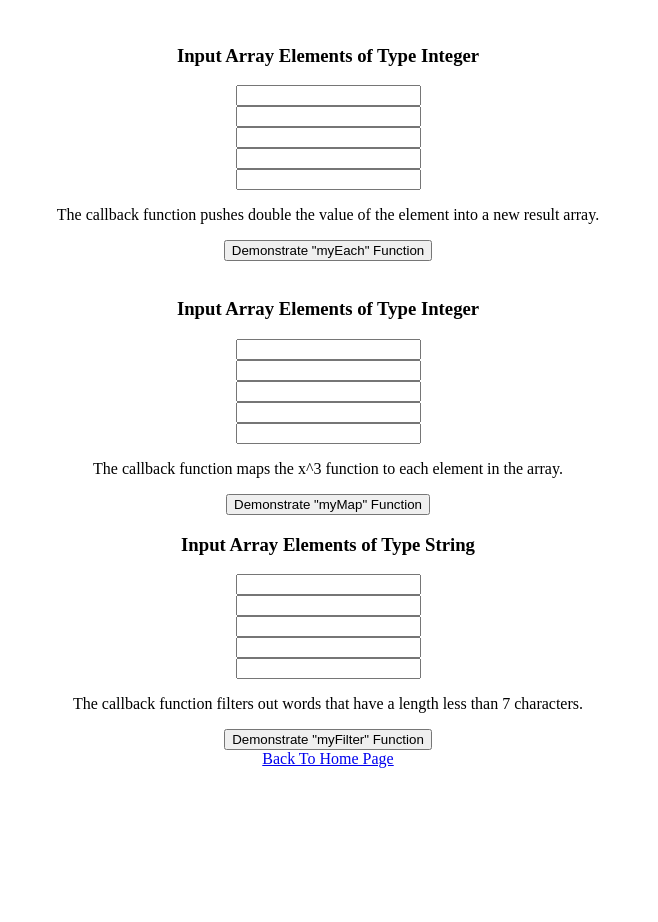
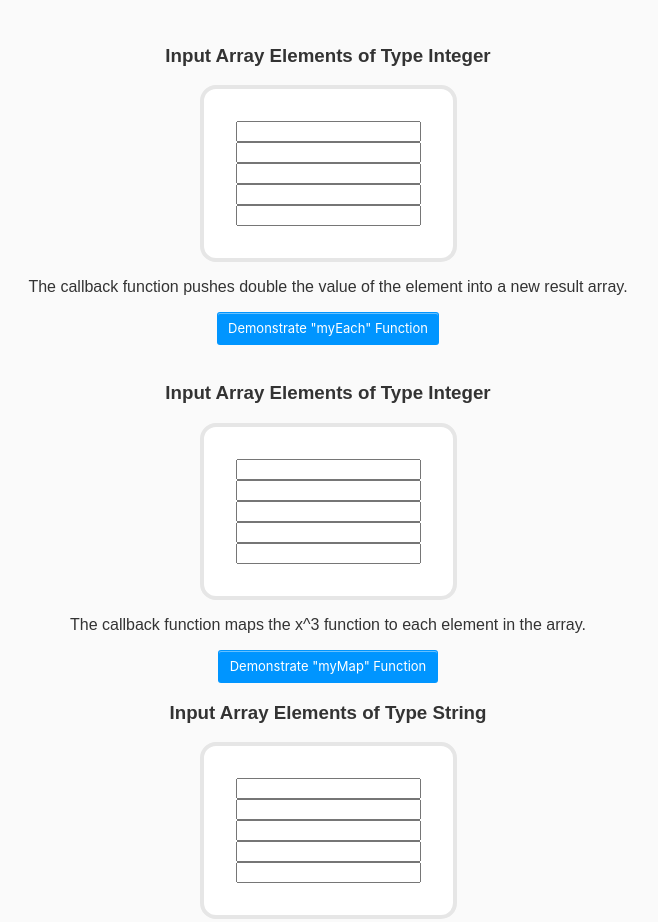
Before and after one commit to AF-Foysal/39548-Assignment-2, a plain HTML site: page abdullah.html in a window 1280 px wide. Shown: the top 922 px of the page, without its empty margins (312-970 px from the left). Before the commit the page ends 800 px from the top, so only its background shows below. Drawn offline with Linux system fonts and the light colour scheme.

Commit message:
BUTTON GO WEEEEE

```diff
--- a/css/abdullah.css
+++ b/css/abdullah.css
@@ -1 +1,65 @@
-/* This is css file for index.html */
+body {
+	text-align: center;
+	background-color: hsl(0, 0%, 98%);
+	color: #333;
+	font: 100% / normal sans-serif;
+}
+
+main {
+	padding: 4rem 0;
+	width: 90%;
+	max-width: 60rem;
+}
+
+form {
+	box-sizing: border-box;
+	padding: 2rem;
+	border-radius: 1rem;
+	background-color: hsl(0, 0%, 100%);
+	border: 4px solid hsl(0, 0%, 90%);
+	display: inline-block;
+	grid-template-columns: 1fr 1fr;
+	gap: 2rem;
+}
+
+/* CSS */
+button {
+	background-color: #0095ff;
+	border: 1px solid transparent;
+	border-radius: 3px;
+	box-shadow: rgba(255, 255, 255, 0.4) 0 1px 0 0 inset;
+	box-sizing: border-box;
+	color: #fff;
+	cursor: pointer;
+	display: inline-block;
+	font-family: -apple-system, system-ui, "Segoe UI", "Liberation Sans",
+		sans-serif;
+	font-size: 13px;
+	font-weight: 400;
+	line-height: 1.15385;
+	margin: 0;
+	outline: none;
+	padding: 8px 0.8em;
+	position: relative;
+	text-align: center;
+	text-decoration: none;
+	user-select: none;
+	-webkit-user-select: none;
+	touch-action: manipulation;
+	vertical-align: baseline;
+	white-space: nowrap;
+}
+
+button:hover,
+button:focus {
+	background-color: #07c;
+}
+
+button:focus {
+	box-shadow: 0 0 0 4px rgba(0, 149, 255, 0.15);
+}
+
+button:active {
+	background-color: #0064bd;
+	box-shadow: none;
+}
```
